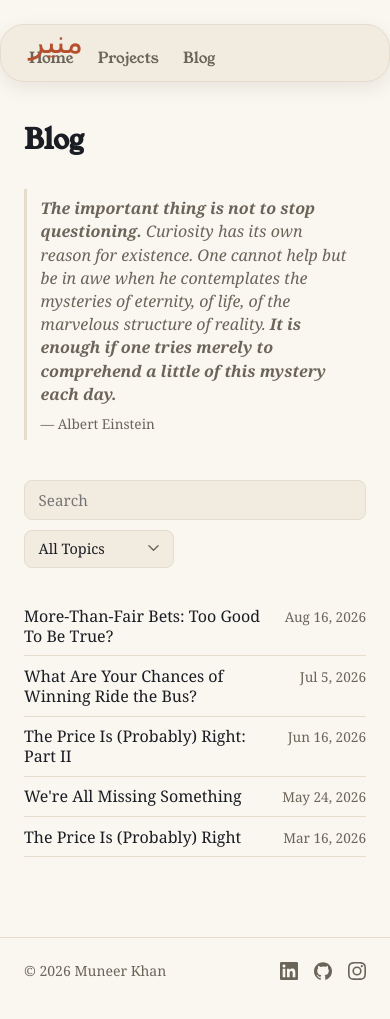
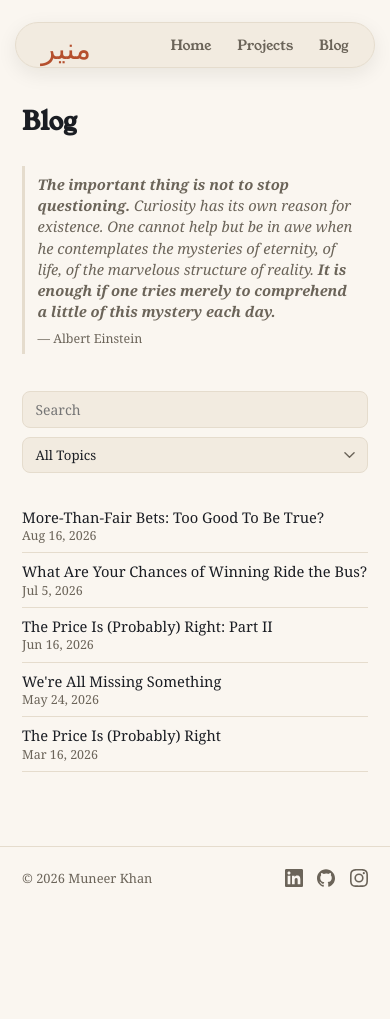
Before and after one commit to munkhan3/munkhan3.github.io, a Jekyll site: the page built from blogs/index.html, in a window 390 px wide and 1020 px high. Built offline with Jekyll 4.4.1, drawn with Linux system fonts in a browser that asks for light colours; some web fonts are replaced.

Commit message:
editing layouts and functionality for mobile

```diff
--- a/_config.yml
+++ b/_config.yml
@@ -5,6 +5,8 @@ markdown: kramdown
 kramdown:
   input: GFM
   syntax_highlighter: rouge
+  # U+FE0E forces text presentation so iOS doesn't render the backlink as an emoji
+  footnote_backlink: "&#8617;&#xfe0e;"
 
 defaults:
   - scope:
--- a/_layouts/default.html
+++ b/_layouts/default.html
@@ -9,5 +9,6 @@
     {{ content }}
   </main>
   {% include footer.html %}
+  <script src="{{ '/assets/js/preview-tap.js' | relative_url }}" defer></script>
 </body>
 </html>
--- a/assets/css/styles.css
+++ b/assets/css/styles.css
@@ -44,6 +44,9 @@ h1, h2, h3, h4, h5, h6 { font-family: var(--font-heading); }
   display: flex;
   justify-content: space-between;
   align-items: center;
+  /* The pill overrides the shared container padding, so reserve its own gutter.
+     Below 760px the auto margins collapse and it would otherwise touch the edges. */
+  max-width: min(760px, calc(100% - 2rem));
   padding: 0.85rem 1.75rem;
   border: 1px solid var(--color-border);
   border-radius: 999px;
@@ -360,13 +363,27 @@ main { min-height: 60vh; padding-bottom: 4rem; }
   pointer-events: none;
 }
 
-.post-preview-link:hover .post-preview-card,
+/* Hover reveal only where a real pointer exists; touch uses .preview-open (see preview-tap.js) */
+@media (hover: hover) {
+  .post-preview-link:hover .post-preview-card,
+  .post-item-link:hover .post-preview-card {
+    opacity: 1;
+    visibility: visible;
+    transform: translateY(0);
+  }
+}
+
 .post-preview-link:focus .post-preview-card,
-.post-item-link:hover .post-preview-card,
-.post-item-link:focus .post-preview-card {
+.post-item-link:focus .post-preview-card,
+.preview-open .post-preview-card {
   opacity: 1;
   visibility: visible;
   transform: translateY(0);
+}
+
+/* On touch, a blog-list title should just open the post — no preview step */
+@media (hover: none) {
+  .post-item-link .post-preview-card { display: none; }
 }
 
 .post-preview-title {
@@ -411,16 +428,40 @@ mjx-container { overflow-x: auto; overflow-y: hidden; }
 
 /* Responsive */
 @media (max-width: 600px) {
-  .site-nav { flex-direction: column; align-items: flex-start; gap: 0.5rem; border-radius: 1.5rem; position: static; }
-  .site-nav-links a { margin-left: 0; margin-right: 1.25rem; }
+  /* Scale the whole design down ~1pt; everything is sized in rem so spacing follows suit.
+     This alone keeps the nav pill on one line — no stacking needed. */
+  html { font-size: 91.7%; }
+
   .post-header h1 { font-size: 1.6rem; }
   .blog-filters { flex-direction: column; }
   .project-card { padding: 1.25rem; }
+
+  /* A button is shrink-to-fit by default, which left the menu anchored to a wider box */
+  .tag-dropdown-trigger { width: 100%; }
+  .tag-dropdown-menu { left: 0; right: 0; min-width: 0; }
+
+  /* Anchor the preview to the viewport so it can never overflow a narrow screen */
+  .post-preview-card {
+    position: fixed;
+    left: 1rem;
+    right: 1rem;
+    bottom: 1rem;
+    top: auto;
+    width: auto;
+    max-width: none;
+    margin-bottom: 0;
+    transform: translateY(8px);
+  }
+}
+
+@media (max-width: 480px) {
+  .post-item { flex-direction: column; align-items: flex-start; gap: 0.15rem; }
+  .project-card-header { flex-direction: column; align-items: flex-start; gap: 0.15rem; }
 }
 
 /* Home */
 .hero { padding: 2rem 0 1.5rem; }
-.hero h1 { font-size: 2.25rem; }
+.hero h1 { font-size: clamp(1.6rem, 7vw, 2.25rem); }
 
 .typing-cursor {
   display: inline-block;
--- /dev/null
+++ b/assets/js/preview-tap.js
@@ -0,0 +1,45 @@
+// On touch devices there is no hover, so inline preview links would be unreachable.
+// First tap opens the preview, a second tap within TAP_WINDOW follows the link.
+// Blog-list titles are deliberately excluded: there the tap should just open the post.
+(function () {
+  var links = document.querySelectorAll(".post-preview-link");
+  if (!links.length) return;
+
+  var TAP_WINDOW = 10000;
+  var touchLike = window.matchMedia("(hover: none)");
+
+  var armed = null;
+  var timer = null;
+
+  function disarm() {
+    if (armed) armed.classList.remove("preview-open");
+    armed = null;
+    if (timer) {
+      clearTimeout(timer);
+      timer = null;
+    }
+  }
+
+  links.forEach(function (link) {
+    link.addEventListener("click", function (e) {
+      // Pointer devices keep the hover behaviour and navigate on the first click.
+      if (!touchLike.matches) return;
+      // Already showing this preview — let the second tap through to the link.
+      if (armed === link) return;
+
+      e.preventDefault();
+      disarm();
+      armed = link;
+      link.classList.add("preview-open");
+      timer = setTimeout(disarm, TAP_WINDOW);
+    });
+  });
+
+  document.addEventListener("click", function (e) {
+    if (armed && !armed.contains(e.target)) disarm();
+  });
+
+  document.addEventListener("keydown", function (e) {
+    if (e.key === "Escape") disarm();
+  });
+})();
```
